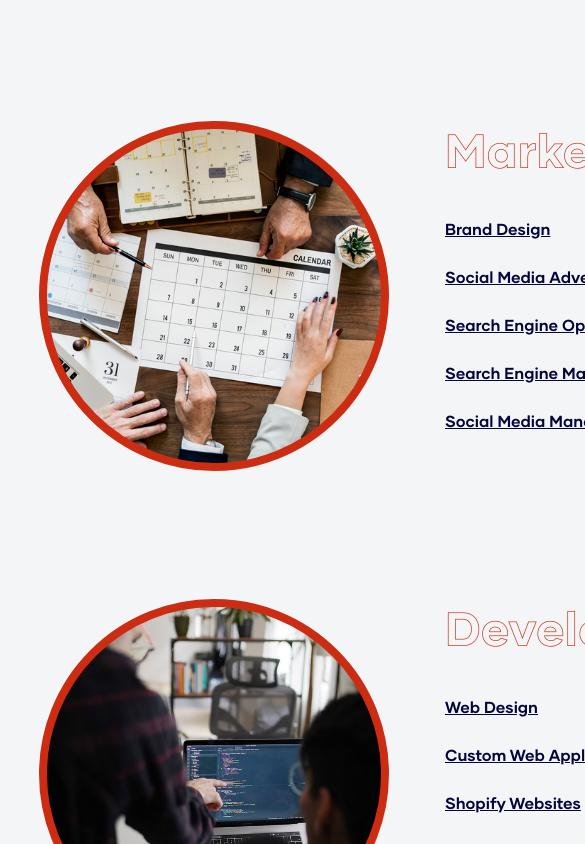
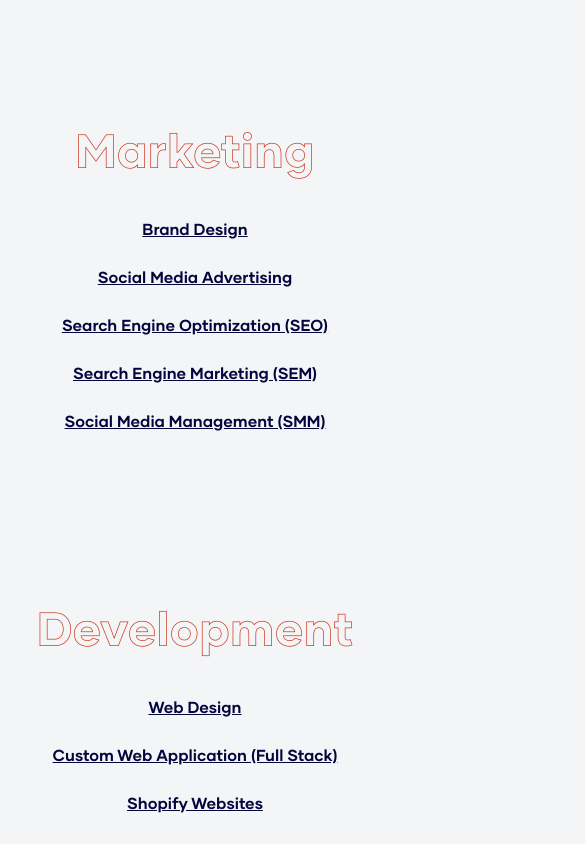
Before and after one commit to maplesyrupman/rwi-site, a Next.js app: page /solutions in a window 390 px wide. Shown: the part 1520-2364 px from the top of the page, 585 px wide, since content can reach past the window. Built offline with nearby package versions, Linux system fonts and the light colour scheme.

Commit message:
our solutions page responsiveness

```diff
--- a/pages/solutions.tsx
+++ b/pages/solutions.tsx
@@ -6,6 +6,7 @@ import Image from "next/image";
 import heroImg from '../public/Our-Solutions.png'
 import Footer from "../components/Footer";
 import Nav from "../components/Nav";
+import { useState, useEffect } from "react";
 
 export default function Solution() {
 
@@ -107,9 +108,9 @@ export default function Solution() {
                 </p>
             </section>
 
-            <section className='contentMD sectionLG flexRow justifyBetween alignCenter gapXL'>
+            <section className={`contentMD sectionLG flexRow justifyBetween alignStart ${styles.serviceCon}`}>
                 {/* Images */}
-                <div className='flexColumn justifyCenter alignCenter gapXXL'>
+                <div className={`flexColumn justifyCenter alignCenter gapXXL ${styles.hidden}`}>
                     <div title='Digital Marketing experts working with computers, calanders and notebooks.' className={styles.marketingImg}></div>
                     <div title='Web developers looking at code.' className={styles.developmentImg}></div>
                     <div title='A man playing chess.' className={styles.strategyImg}></div>
--- a/styles/Solutions.module.css
+++ b/styles/Solutions.module.css
@@ -25,3 +25,14 @@
 .serviceList {
     height: 350px;
 }
+
+@media screen and (max-width: 860px) {
+    .hidden {
+        display: none;
+    }
+
+    .serviceCon {
+        justify-content: center;
+        text-align: center;
+    }
+}
--- a/styles/globals.css
+++ b/styles/globals.css
@@ -364,6 +364,10 @@ p {
   align-items: center;
 }
 
+.alignStart {
+  align-items: flex-start;
+}
+
 .justifyCenter {
   justify-content: center;
 }
```
